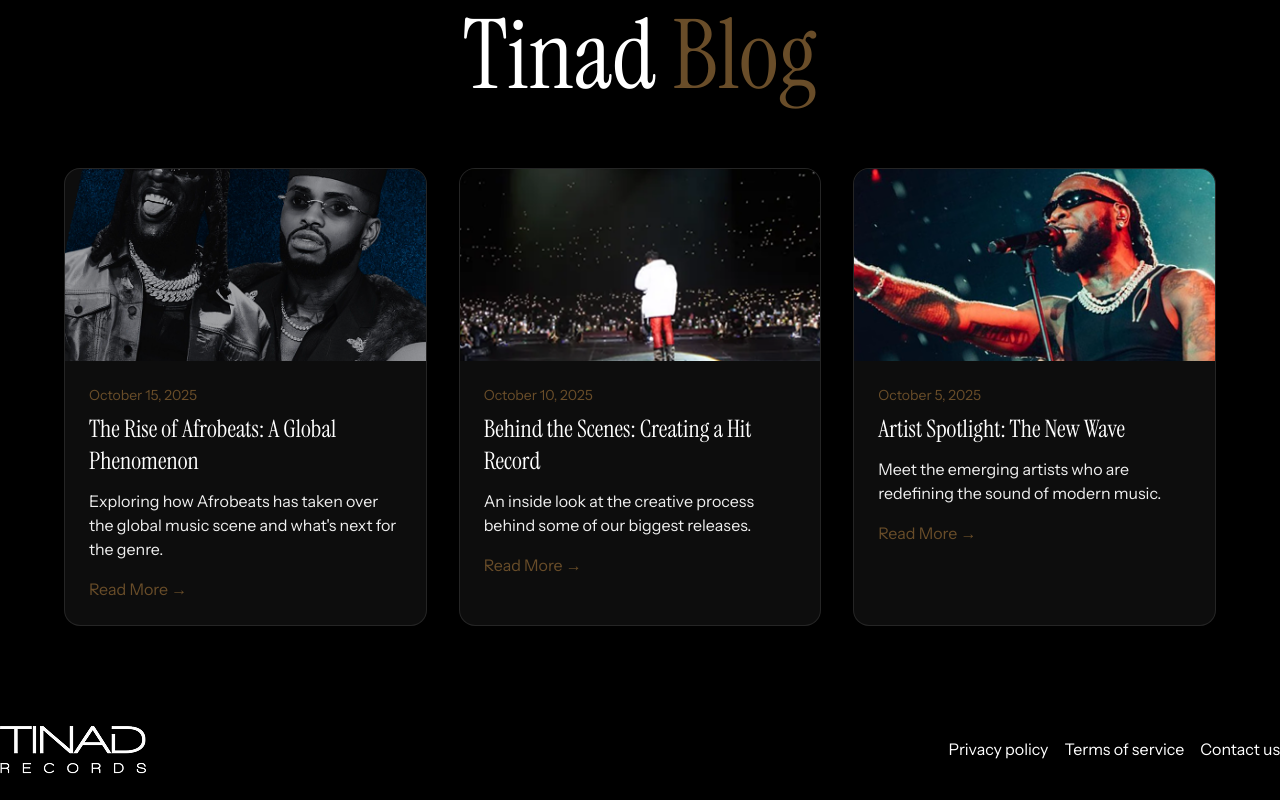
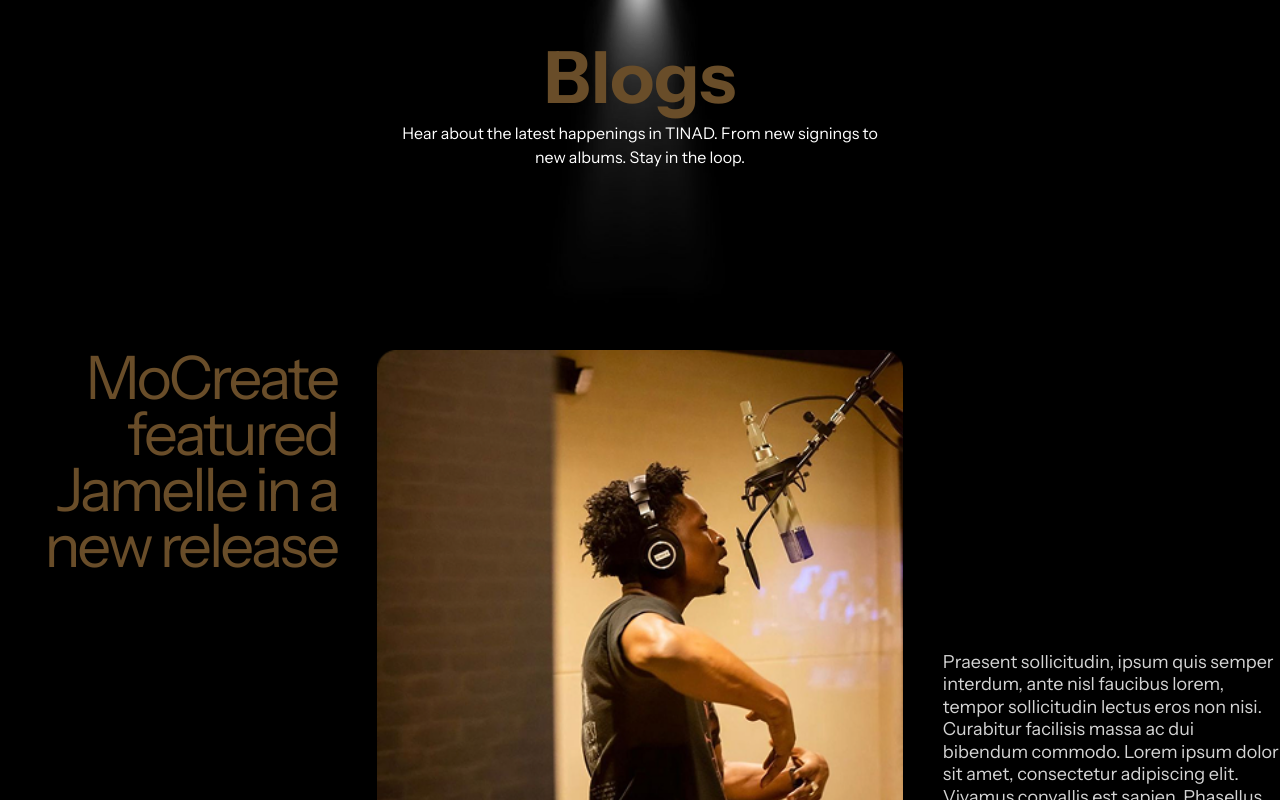
Before and after one commit to NureniJamiu/tinad, a React (Vite) app: page /blogs in a window 1280 px wide. Shown: the part 200-1000 px from the top of the page. Built offline with nearby package versions, Linux system fonts and the light colour scheme.

Commit message:
feat: complete blogs page

```diff
--- /dev/null
+++ b/src/components/BlogDisplayCard.jsx
@@ -0,0 +1,28 @@
+const BlogDisplayCard = ({
+                            title="Fullstack Software Engineer",
+                            description=" Praesent sollicitudin, ipsum quis semper interdum, ante nisl faucibus lorem, tempor sollicitudin lectus eros non nisi. Curabitur facilisis massa ac dui bibendum commodo. Lorem ipsum dolor sit amet, consectetur adipiscing elit. Vivamus convallis est sapien. Phasellus elementum ut quam a auctor. Mauris feugiat velit lorem, sollicitudin tincidunt quam tempus quis. ",
+                            image="/kendrick1.png",
+                            reverse=false,
+                        }) => {
+    return (
+        <div className={`grid grid-cols-7 gap-10 cursor-pointer group ${reverse && ""} `}>
+            <div className={`col-span-2 ${reverse && "order-3"}`}>
+               <div className={`space-y-3 group-hover:scale-105 transition-all text-right`}>
+                    <h2 className="text-6xl tracking-tighter leading-14 text-[#694D29] group-hover:underline">{title}</h2>
+               </div>
+            </div>
+
+            <div className={`col-span-3 ${reverse && "order-2"}`}>
+                <div className="">
+                    <img src={image} alt={`${title} job`} className={`w-full h-fullgroup-hover:scale-105 transition-all`}/>
+                </div>
+            </div>
+
+            <div className={`col-span-2 self-end ${reverse && "order-1"}`}>
+                <p className={`text-lg font-light leading-tight text-neutral-300`}>{description}</p>
+            </div>
+        </div>
+    )
+}
+
+export default BlogDisplayCard;
--- a/src/pages/Blog.jsx
+++ b/src/pages/Blog.jsx
@@ -1,59 +1,49 @@
-const Blog = () => {
-    const blogPosts = [
+import Banner from "@/components/Banner";
+import BlogDisplayCard from "@/components/BlogDisplayCard";
+import CTA from "@/components/CTA";
+
+const openRoles = [
     {
-            id: 1,
-            title: "The Rise of Afrobeats: A Global Phenomenon",
-            date: "October 15, 2025",
-            excerpt: "Exploring how Afrobeats has taken over the global music scene and what's next for the genre.",
-            image: "/hero1.png"
+        title: "MoCreate featured Jamelle in a new release",
+        image: "/career1.png"
     },
     {
-            id: 2,
-            title: "Behind the Scenes: Creating a Hit Record",
-            date: "October 10, 2025",
-            excerpt: "An inside look at the creative process behind some of our biggest releases.",
-            image: "/hero2.png"
+        title: "Tinad partners with Wumb Store",
+        image: "/career2.png"
     },
     {
-            id: 3,
-            title: "Artist Spotlight: The New Wave",
-            date: "October 5, 2025",
-            excerpt: "Meet the emerging artists who are redefining the sound of modern music.",
-            image: "/hero3.png"
-        }
-    ];
+        title: "Truselly performs her debut album live",
+        image: "/career3.png"
+    },
+    {
+        title: "Event Curation & Brand Activations",
+        image: "/career4.png"
+    },
+    {
+        title: "Platform Partnerships & Products",
+        image: "/career5.png"
+    },
+]
 
+const Blog = () => {
     return (
-        <div className="min-h-screen bg-black pt-32 pb-20 px-6">
-            <div className="max-w-6xl mx-auto">
-                <h1 className="text-6xl md:text-8xl font-serif text-center mb-16">
-                    Tinad <span className="text-[#694D29]">Blog</span>
-                </h1>
+        <section className="space-y-5">
+            <Banner image="/blog-frame.png" text="Blogs" description={"Hear about the latest happenings in TINAD. From new signings to new albums. Stay in the loop."} className={"bg-black"}/>
 
-                <div className="grid grid-cols-1 md:grid-cols-2 lg:grid-cols-3 gap-8">
-                    {blogPosts.map((post) => (
-                        <article
-                            key={post.id}
-                            className="bg-white/5 border border-white/10 rounded-2xl overflow-hidden hover:border-[#694D29] transition-colors cursor-pointer"
-                        >
-                            <img
-                                src={post.image}
-                                alt={post.title}
-                                className="w-full h-48 object-cover"
+            <div className="space-y-20 max-w-7xl mx-auto">
+                {openRoles.map(({title, description, image}, index) => (
+                    <BlogDisplayCard
+                        key={title + index}
+                        title={title}
+                        description={description}
+                        image={image}
+                        reverse={index % 2 ? true : false}
                     />
-                            <div className="p-6">
-                                <p className="text-sm text-[#694D29] mb-2">{post.date}</p>
-                                <h2 className="text-2xl font-serif mb-3">{post.title}</h2>
-                                <p className="text-white-100 mb-4">{post.excerpt}</p>
-                                <button className="text-[#694D29] hover:underline">
-                                    Read More →
-                                </button>
-                            </div>
-                        </article>
                 ))}
             </div>
-            </div>
-        </div>
+
+            <CTA />
+        </section>
     );
 };
 
```
Lines whose indentation alone changed are shown as unchanged.
